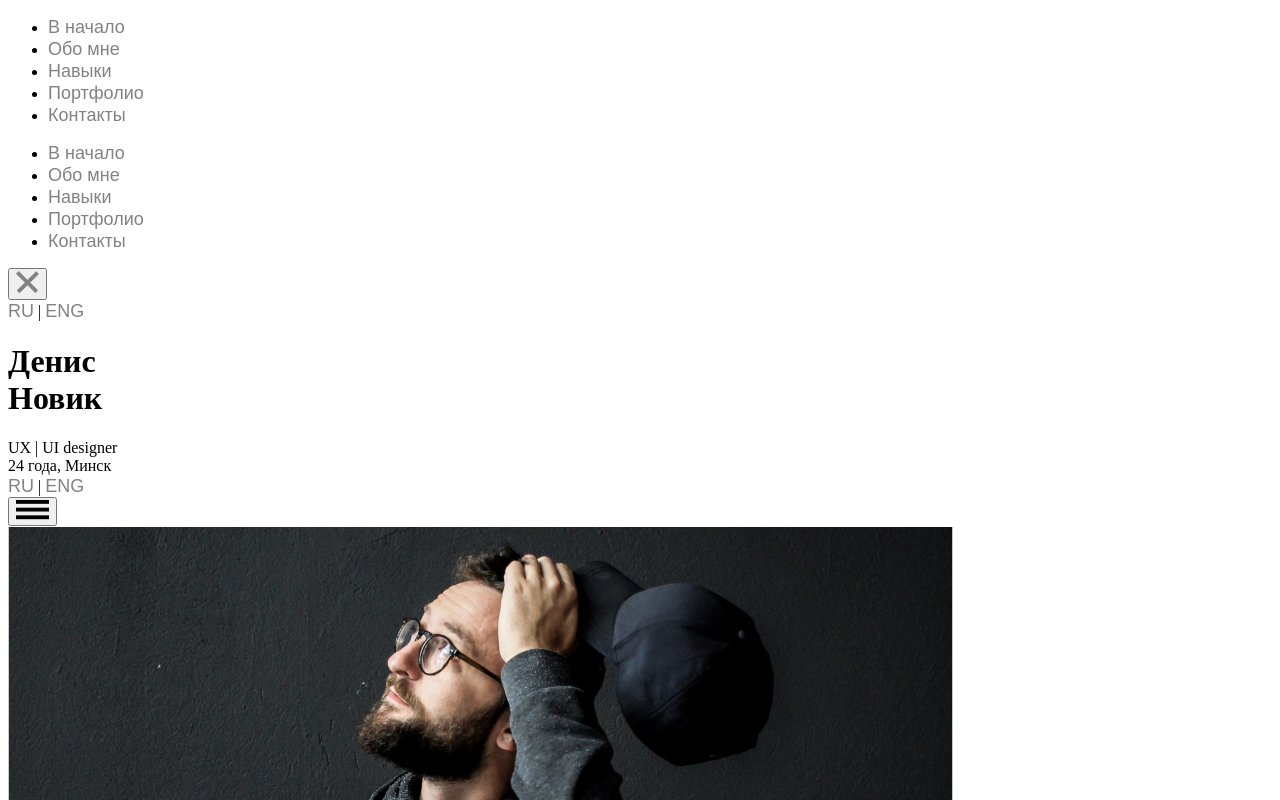
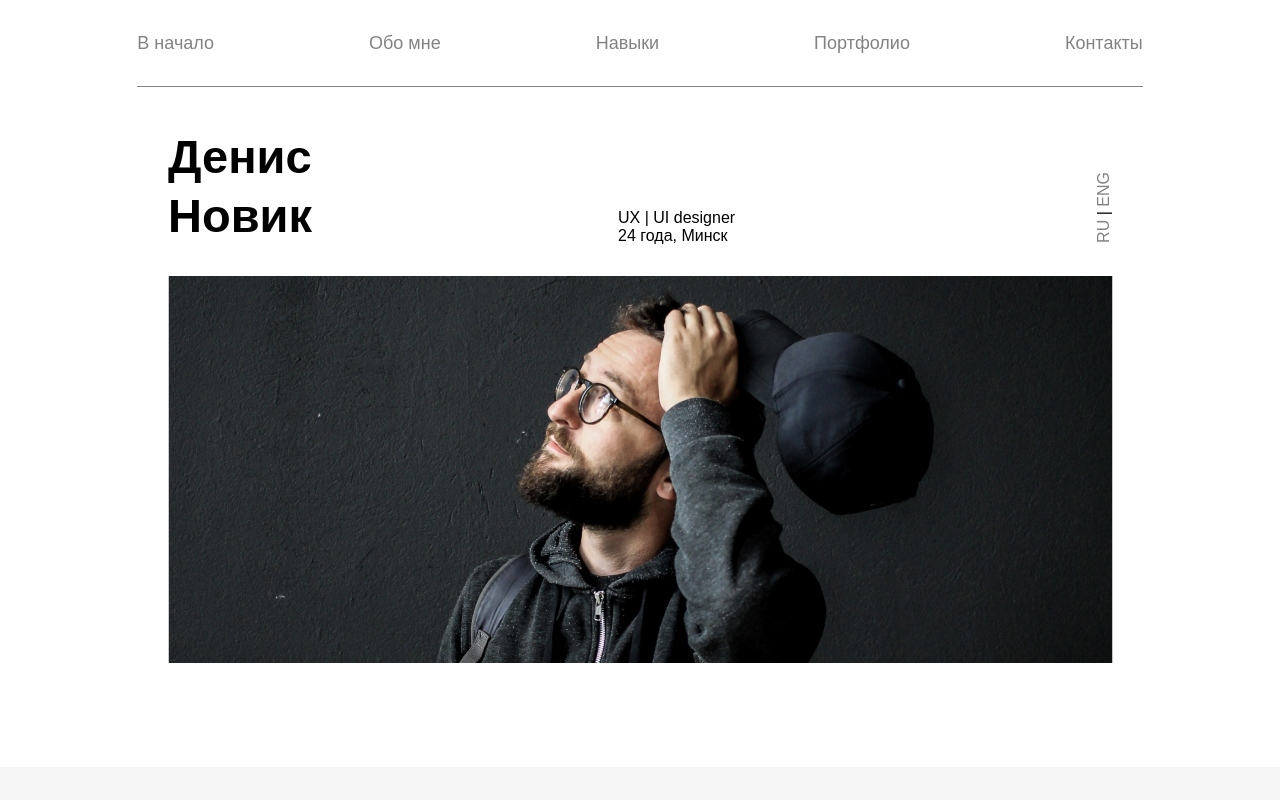
Before and after one commit to 9Artem1/001_Denis-Novik, a plain HTML site: page index-ru.html in a window 1280 px wide. Shown: the top 800 px of the page. Drawn offline with Linux system fonts and the light colour scheme; the site is published under a folder, as on GitHub Pages, so addresses that start at the root find nothing.

Commit message:
pre-pages3

```diff
--- a/index-ru.html
+++ b/index-ru.html
@@ -6,7 +6,7 @@
     <meta http-equiv="X-UA-Compatible" content="IE=edge">
     <meta name="viewport" content="width=device-width, initial-scale=1.0">
     <title>Денис Новик</title>
-    <link rel="stylesheet" href="/style.css"/>
+    <link rel="stylesheet" href="style.css"/>
 
 </head>
 
@@ -71,7 +71,7 @@
                     <button id="closeBurgButton"><img src="img/burger_close.svg" alt=""></button>
                 </div>
                 <div class="switch-ru-eng-min">
-                    <span><a href="/index-ru.html" id="translateRu">RU</a> | <a href="/index.html">ENG</a></span>
+                    <span><a href="index-ru.html" id="translateRu">RU</a> | <a href="index.html">ENG</a></span>
                 </div>
             </div>
 
@@ -87,7 +87,7 @@
                 </div>
 
                 <div class="switch-ru-eng">
-                    <span><a href="/index-ru.html" id="translateRu">RU</a> | <a href="/index.html">ENG</a></span>
+                    <span><a href="index-ru.html" id="translateRu">RU</a> | <a href="index.html">ENG</a></span>
                 </div>
                 <div class="burger">
                     <button id="burgButton"><img src="img/burger.svg" alt=""></button>
@@ -223,7 +223,7 @@
         </div>
     </footer>
 
-    <script src="/script-opn-btn.js"></script>
+    <script src="script-opn-btn.js"></script>
 
 </body>
 
```
Also changed, not shown: index.html (+4 -4 lines).
